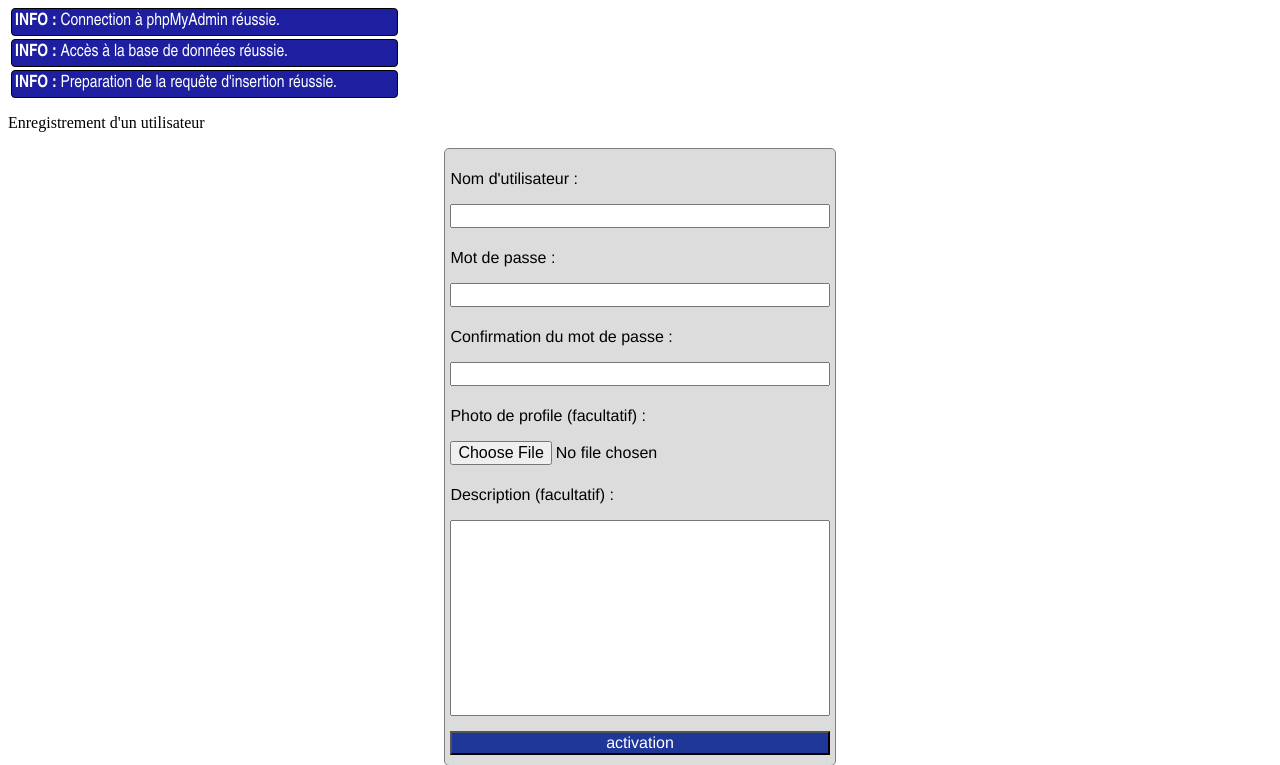
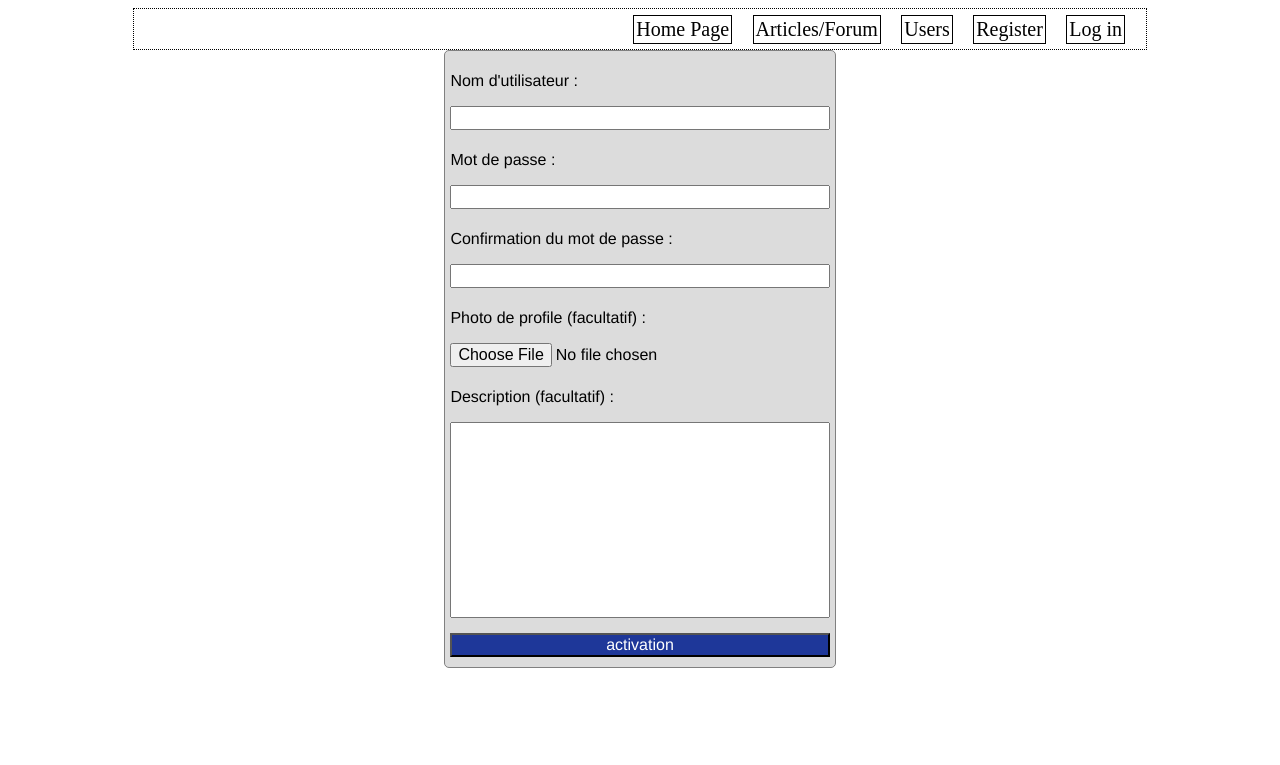
Before and after one commit to PoirierTheGreat0440E/MMF_version1, a PHP site: page /enregistrement.php in a window 1280 px wide. Shown: the top 765 px of the page. Run offline with PHP 8.4, Linux system fonts and the light colour scheme.

Commit message:
Minor changes (PT1.8) + User list (PT1.1) + Log in (PT1)

```diff
--- a/article_focus.php
+++ b/article_focus.php
@@ -129,7 +129,7 @@
 	<nav id="barreNavigation">
 			<a href="presentation.php"><p>Home Page</p></a>
 			<a href="articles.php"><p>Articles/Forum</p></a>
-			<a href="#"><p>Users</p></a>
+			<a href="utilisateurs.php"><p>Users</p></a>
 	</nav>
 
 <div class="liste_articles">
--- a/articles.php
+++ b/articles.php
@@ -76,7 +76,9 @@
 		<nav id="barreNavigation">
 			<a href="presentation.php"><p>Home Page</p></a>
 			<a href="articles.php"><p>Articles/Forum</p></a>
-			<a href="#"><p>Users</p></a>
+			<a href="utilisateurs.php"><p>Users</p></a>
+			<a href="enregistrement.php"><p>Register</p></a>
+			<a href="connexion.php"><p>Log in</p></a>
 		</nav>
 
 		<div class="liste_articles">
--- a/enregistrement.css
+++ b/enregistrement.css
@@ -1,5 +1,41 @@
 body{
 	background-color:white;
+}
+
+a:link{
+    color:black;
+    text-decoration:none;
+}
+
+a:visited{
+    color:black;
+    text-decoration:none;
+}
+
+#Navigation{
+    display:flex;
+    flex-direction: row;
+    align-items: center;
+    justify-content: flex-end;
+    width:80%;
+    border:1px black dotted;
+    height:40px;
+    margin:0 auto;
+}
+
+#Navigation p{
+    margin-right:1.6vw;
+    font-size:20px;
+    padding:2px;
+    border:1px black solid;
+}
+
+#Navigation p:hover{
+    margin-right:1.6vw;
+    font-size:20px;
+    padding:2px;
+    border:1px black solid;
+    background-color:rgb(210,210,210);
 }
 
 #formulaire_inscription{
--- a/enregistrement.php
+++ b/enregistrement.php
@@ -16,17 +16,17 @@ function connexion_base_de_donnees(string $nom_bdd, string $nom_hote = "localhos
 	// On essaye d'abord de se connecter à phpMyAdmin...
 	$etape1 = mysqli_connect($nom_hote,$nom_utilisateur,$mot_de_passe);
 	if ( $etape1 ){
-		afficher_remarque("Connection à phpMyAdmin réussie.");
+		//afficher_remarque("Connection à phpMyAdmin réussie.");
 	} else {
-		afficher_erreur("Connection à phpMyAdmin échouée.");
+		//afficher_erreur("Connection à phpMyAdmin échouée.");
 		return null;
 	}
 	// On essaye de rejoindre la base de données donnée en paramètre...
 	$etape2 = mysqli_select_db($etape1,$nom_bdd);
 	if ( $etape2 ){
-		afficher_remarque("Accès à la base de données réussie.");
+		//afficher_remarque("Accès à la base de données réussie.");
 	} else {
-		afficher_erreur("Accès à la base de données échouée.");
+		//afficher_erreur("Accès à la base de données échouée.");
 		return null;
 	}
 	// Si les deux étapes ont été réalisées avec succès, on crée un array contenant toutes les étapes.
@@ -71,10 +71,10 @@ function preparation_requete_insertion($connection_bdd){
 	$insertion = "INSERT INTO mmf_ver1_utilisateurs(utilisateur_nom,utilisateur_mot_de_passe,utilisateur_photo_de_profile,utilisateur_description,utilisateur_categorie) VALUES (?,?,?,?,?);";
 	$requete1 = mysqli_prepare($connection_bdd[0],$insertion);
 	if (!$requete1){
-		afficher_erreur("Preparation de la requête d'insertion échouée.");
+		//afficher_erreur("Preparation de la requête d'insertion échouée.");
 		return null;
 	} else {
-		afficher_remarque("Preparation de la requête d'insertion réussie.");
+		//afficher_remarque("Preparation de la requête d'insertion réussie.");
 	}
 	return $requete1;
 }
@@ -95,19 +95,19 @@ function validation_enregistrement($connection_bdd,$execution,$utilisateurNom,$u
 		// On valide d'abord les mots de passe : ils doivent être identiques.
 		$test1 = verification_mot_de_passe($utilisateurMotDePasse,$utilisateurMotDePasseConfirmation);
 		if (!$test1){
-			afficher_erreur("Les mots de passe saisis ne sont pas identiques.");
+			//afficher_erreur("Les mots de passe saisis ne sont pas identiques.");
 			return false;
 		}
 		// On valide ensuite la photo de profile : elle doit respecter les formats et être de taille autorisée.
 		$test2 = verification_photo_de_profile($utilisateurPhotoDeProfile);
 		if (!$test2){
-			afficher_erreur("La photo de profile est trop grande et/ou possède un format interdit.");
+			//afficher_erreur("La photo de profile est trop grande et/ou possède un format interdit.");
 			return false;
 		}
 		// On valide le nom d'utilisateur : on vérifie s'il n'existe pas dékà un utilisateur portant le nom saisi.
 		$test3 = verification_nom_utilisateur($connection_bdd,$utilisateurNom);
 		if (!$test3){
-			afficher_erreur("Le nom d'utilisateur est déjà utilisé.");
+			//afficher_erreur("Le nom d'utilisateur est déjà utilisé.");
 			return false;
 		}
 		// On valide la description : elle ne doit pas dépasser les 2000 caractères de longueur.
@@ -117,7 +117,7 @@ function validation_enregistrement($connection_bdd,$execution,$utilisateurNom,$u
 		// Fin de la vérification
 		return true;
 	} else {
-		afficher_erreur('le paramètre $execution n\'est pas donné.');
+		//afficher_erreur('le paramètre $execution n\'est pas donné.');
 		return false;
 	}
 }
@@ -126,14 +126,14 @@ function executer_requete_insertion($preparation,$utilisateurNom,$utilisateurMot
 	$test1 = null;
 	$test1 = mysqli_stmt_bind_param($preparation,"ssssi",$utilisateurNom,$utilisateurMotDePasse,$utilisateurPhotoDeProfile,$utilisateurDescription,$categorie);
 	if ( !$test1 ){
-		afficher_erreur("Liaison des paramètres échouée.");
+		//afficher_erreur("Liaison des paramètres échouée.");
 	} else {
-		afficher_remarque("Liaison des paramètres réussie.");
+		//afficher_remarque("Liaison des paramètres réussie.");
 		$execution = mysqli_stmt_execute($preparation);
 		if ( !$execution ){
-			afficher_erreur("Execution de la requête préparée d'insertion échouée.");
+			//afficher_erreur("Execution de la requête préparée d'insertion échouée.");
 		} else {
-			afficher_remarque("Execution de la requête préparée d'insertion réussie.");
+			//afficher_remarque("Execution de la requête préparée d'insertion réussie.");
 		}
 	}
 }
@@ -146,13 +146,13 @@ if (isset($_POST["utilisateurNom"])){
 	//$verif1 = verification_nom_utlisateur($connection_array,$_POST["utilisateurNom"]);
 	$verif1 = validation_enregistrement($connection_array,$_POST["utilisateurNom"],$_POST["utilisateurNom"],$_POST["utilisateurMotDePasse"],$_POST["utilisateurMotDePasseConfirmation"],$_FILES["utilisateurPhotoDeProfile"],$_POST["utilisateurDescription"]);
 	if ($verif1){
-		afficher_remarque("Les vérifications sont faites.");
+		//afficher_remarque("Les vérifications sont faites.");
 		$nom = $_POST["utilisateurNom"];
 		$mot_de_passe = $_POST["utilisateurMotDePasse"];
 		$photo_de_profile = $_FILES["utilisateurPhotoDeProfile"]["name"];
 		$description = $_POST["utilisateurDescription"];
 		$categorie = 1;
-		afficher_remarque($photo_de_profile);
+		//afficher_remarque($photo_de_profile);
 		if ( empty($photo_de_profile) ){
 			executer_requete_insertion($preparation,$nom,$mot_de_passe,"profile_pictures/NO_PFP.jpg",$description,$categorie);
 		} else {
@@ -160,14 +160,21 @@ if (isset($_POST["utilisateurNom"])){
 			copy($_FILES["utilisateurPhotoDeProfile"]["tmp_name"],"profile_pictures/".$_FILES["utilisateurPhotoDeProfile"]["name"]);
 		}
 	} else {
-		afficher_erreur("Les vérifications ne sont pas terminées.");
+		//afficher_erreur("Les vérifications ne sont pas terminées.");
 	}
 }
 
 ?>
 
 <body>
-	<p>Enregistrement d'un utilisateur</p>
+
+	<nav id="Navigation">
+		<a href="presentation.php"><p>Home Page</p></a>
+		<a href="articles.php"><p>Articles/Forum</p></a>
+		<a href="utilisateurs.php"><p>Users</p></a>
+		<a href="enregistrement.php"><p>Register</p></a>
+		<a href="connexion.php"><p>Log in</p></a>
+	</nav>
 
 	<form id="formulaire_inscription" action="enregistrement.php" method="POST" enctype="multipart/form-data">
 		<p>Nom d'utilisateur :</p>
--- a/presentation.php
+++ b/presentation.php
@@ -22,7 +22,7 @@ function afficher_image_avec_texte($texte,$image){
 	<p class="presentation1">Test landing page</p>
 	<nav id="menu_navigation">
 		<a href="articles.php"><p>Articles et nouveautés</p></a>
-		<a href="#"><p>Utilisateurs</p></a>
+		<a href="utilisateurs.php"><p>Utilisateurs</p></a>
 	</nav>
 
 	<?php afficher_image_avec_texte("Bonjour tout le monde","montagne.jpg") ?>
```
Also changed, not shown: connexion.css (added, +72 -0 lines), connexion.php (added, +36 -0 lines), utilisateurs.css (+66 -3 lines), utilisateurs.php (+63 -4 lines).
